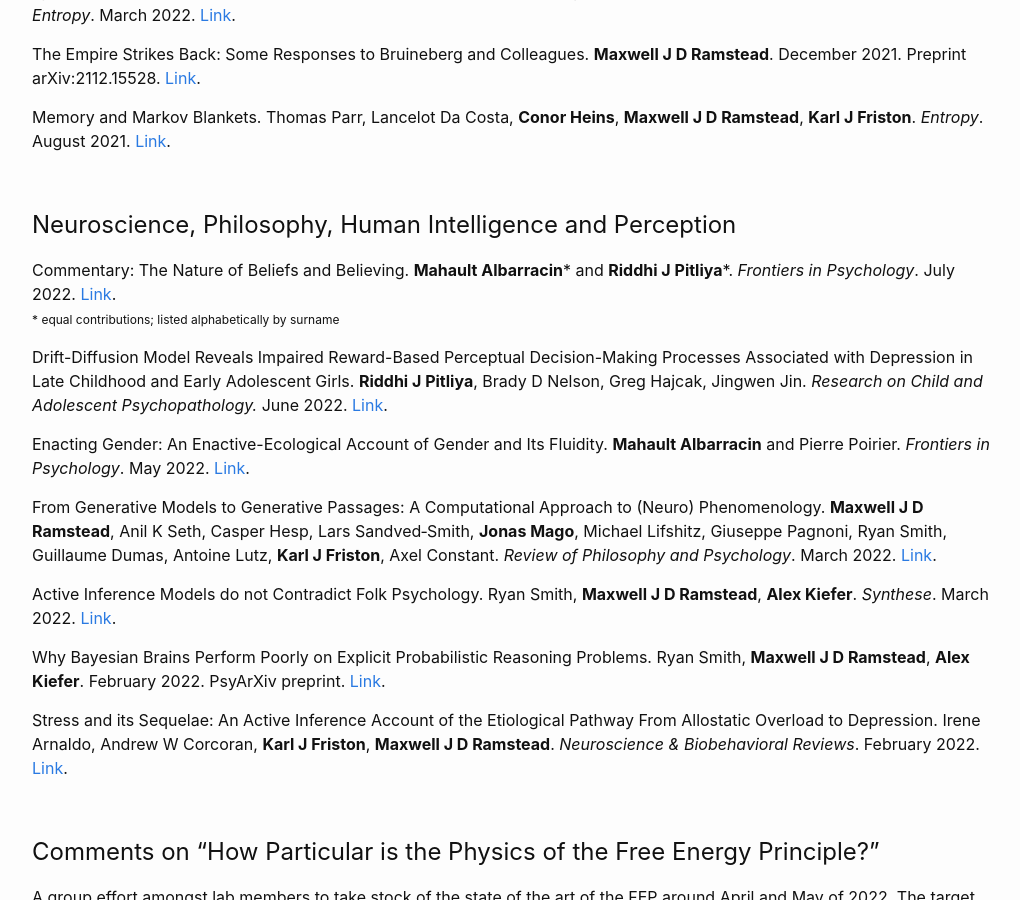
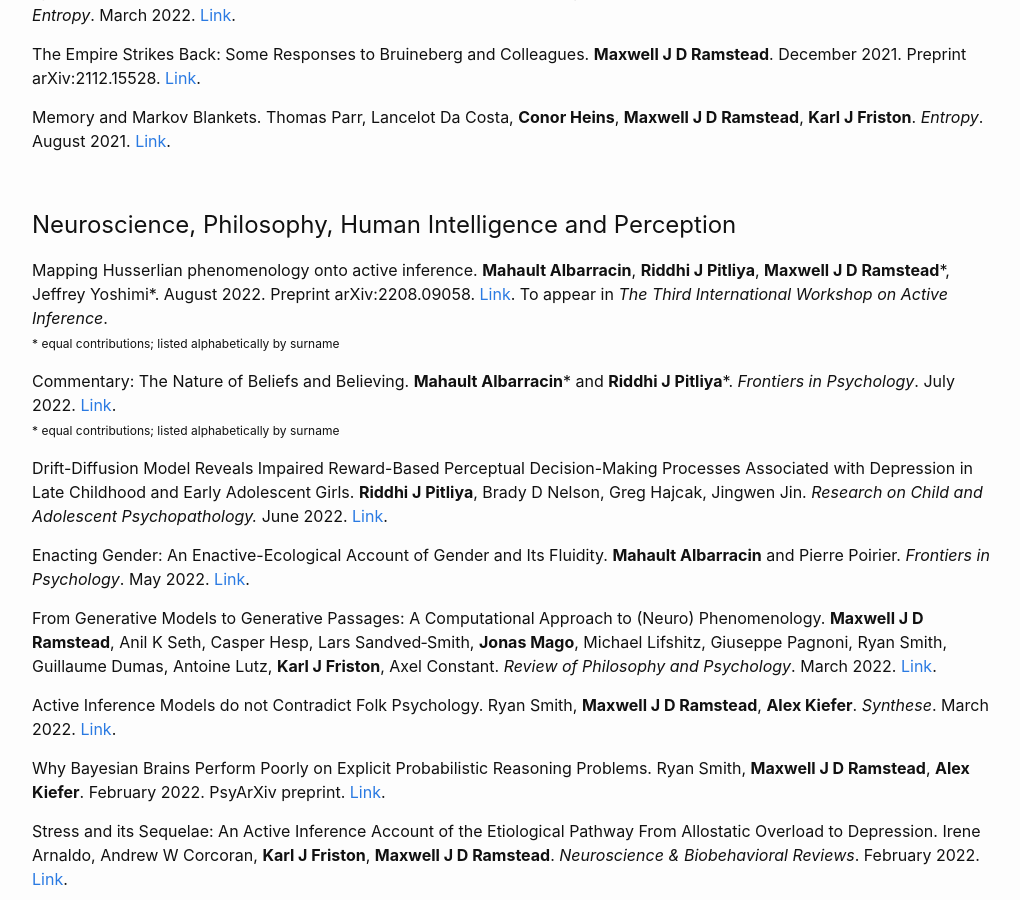
Before and after one commit to DARSakthi/DARSakthi.github.io, a Jekyll site: the page built from verses-lab.markdown, in a window 1280 px wide and 900 px high, scrolled down 2946 px. Shown: the whole window, without its empty margins (126-1146 px from the left). Built offline with Jekyll 4.4.1, drawn with Linux system fonts in a browser that asks for light colours.

Commit message:
Added Husserlian mapping paper

```diff
--- a/verses-lab.markdown
+++ b/verses-lab.markdown
@@ -146,6 +146,10 @@ Memory and Markov Blankets. Thomas Parr, Lancelot Da Costa, **Conor Heins**, **M
 <a name="neuro"></a>
 # Neuroscience, Philosophy, Human Intelligence and Perception
 
+Mapping Husserlian phenomenology onto active inference. **Mahault Albarracin**, **Riddhi J Pitliya**, **Maxwell J D Ramstead**\*, Jeffrey
+Yoshimi\*. August 2022. Preprint arXiv:2208.09058. [Link](https://arxiv.org/abs/2208.09058). To appear in _The Third International Workshop on Active Inference_.
+<span style="font-size:0.75em;">\* equal contributions; listed alphabetically by surname</span>
+
 Commentary: The Nature of Beliefs and Believing. **Mahault Albarracin**\* and **Riddhi J Pitliya**\*. _Frontiers in Psychology_. July 2022. [Link](https://www.frontiersin.org/articles/10.3389/fpsyg.2022.981925/full).
 <span style="font-size:0.75em;">\* equal contributions; listed alphabetically by surname</span>
 
```
